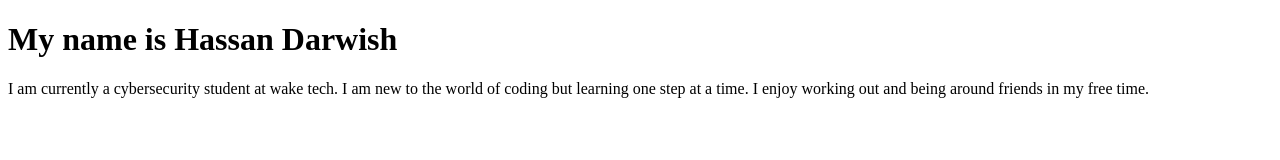
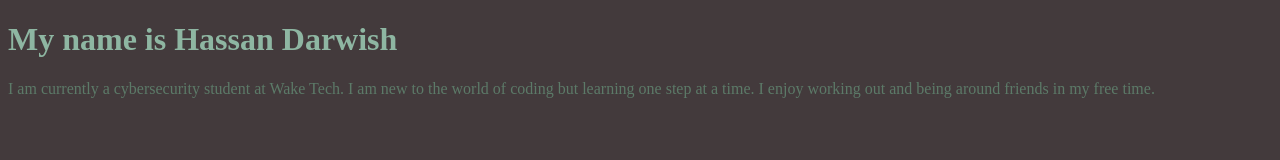
Before and after one commit to hadarwish1/hadarwish.github.io, a plain HTML site: page index.html in a window 1280 px wide. Drawn offline with Linux system fonts and the light colour scheme.

Commit message:
Update index.html

```diff
--- a/index.html
+++ b/index.html
@@ -1,21 +1,20 @@
 <!DOCTYPE html>
 <html>
   <head>
-    <style>  body{
-       background-color:433A3C;
-     }
-     h1{
-       color:5C7A68;
-     }
-     p{
-       color:8EB6A2;
+    <style>
+      body{
+      background-color: #433A3C;
+      color: #5C7A68;
+      }
+      h1{
+       color: #8EB6A2;
      }
     </style>
     <title>My Personal Introduction</title>
   </head>
   <body>
     <h1>My name is Hassan Darwish</h1>
-    <p>I am currently a cybersecurity student at wake tech. I am new to the world of coding but learning one step at a time.
+    <p>I am currently a cybersecurity student at Wake Tech. I am new to the world of coding but learning one step at a time.
       I enjoy working out and being around friends in my free time. </p>
   </body>
 </html>
```
